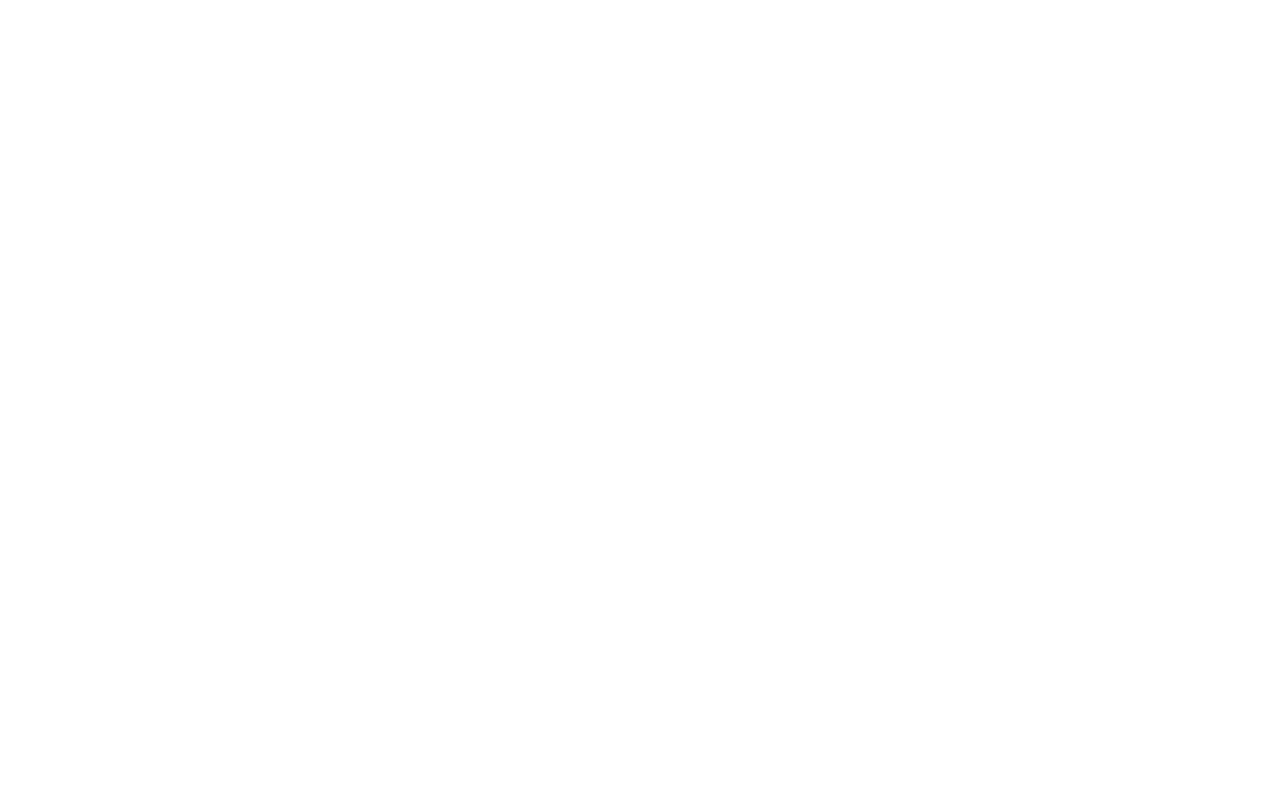
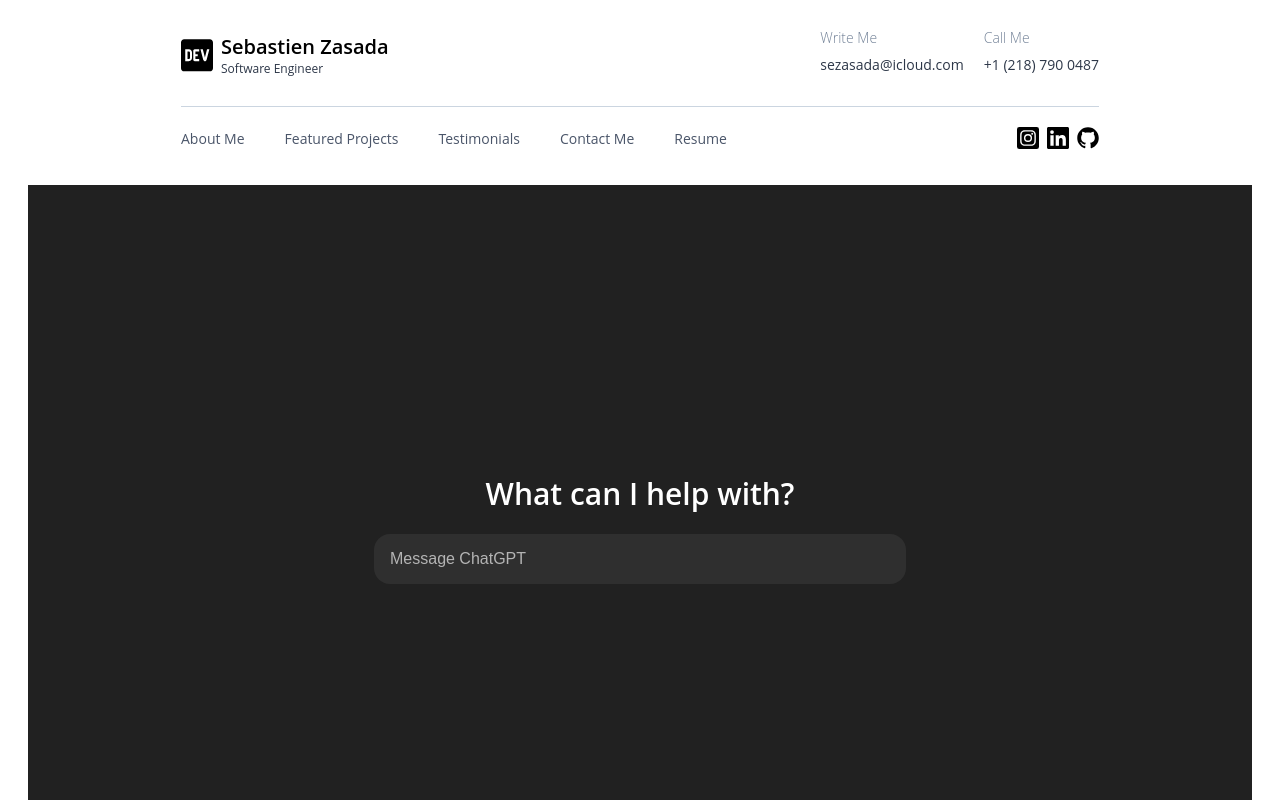
Before and after one commit to sezasada/portfolio-v2, a React (Create React App) app: page /chatbot in a window 1280 px wide. Before the commit this address had no page. Built offline with nearby package versions, Linux system fonts and the light colour scheme.

Commit message:
created new chatbot page

```diff
--- a/src/App.js
+++ b/src/App.js
@@ -1,4 +1,5 @@
 import Homepage from "./pages/homepage/homepage";
+import Chatpage from "./pages/chatpage/chatpage";
 import { BrowserRouter, Routes, Route } from "react-router-dom";
 import { IntlProvider } from "react-intl";
 import enMessages from "./translations/en.json";
@@ -14,6 +15,9 @@ function App() {
         <Routes>
           <Route path="/" element={<Homepage />} />
         </Routes>
+        <Routes>
+          <Route path="/chatbot" element={<Chatpage />} />
+        </Routes>
       </IntlProvider>
     </BrowserRouter>
   );
--- /dev/null
+++ b/src/components/ChatBot/ChatBot.js
@@ -0,0 +1,45 @@
+import React, { useState } from "react";
+import { FormattedMessage } from "react-intl";
+
+import css from "./ChatBot.module.css";
+
+const ChatBot = () => {
+  const [inputValue, setInputValue] = useState("");
+  const [placeholder, setPlaceholder] = useState("Message ChatGPT");
+
+  const handleInputChange = (event) => {
+    setInputValue(event.target.value);
+  };
+  const handleInputFocus = () => {
+    setPlaceholder("");
+  };
+
+  const handleInputBlur = () => {
+    if (!inputValue) {
+      setPlaceholder("Message ChatGPT");
+    }
+  };
+
+  return (
+    <div className={css.containerStyles}>
+      <div className={css.wrapperStyles}>
+        <div className={css.headerStyles}>
+          <FormattedMessage id="ChatBot.title" />
+        </div>
+        <div className={css.inputStyles}>
+          <input
+            type="text"
+            placeholder={placeholder}
+            className={css.textBoxStyles}
+            value={inputValue}
+            onChange={handleInputChange}
+            onFocus={handleInputFocus}
+            onBlur={handleInputBlur}
+          />
+        </div>
+      </div>
+    </div>
+  );
+};
+
+export default ChatBot;
--- /dev/null
+++ b/src/components/ChatBot/ChatBot.module.css
@@ -0,0 +1,55 @@
+@import "../../index.css";
+
+.containerStyles {
+  display: block;
+  background-color: var(--gray-1000);
+  padding-top: var(--s-14);
+  height: 100%;
+
+  @media (min-width: 768px) {
+    display: flex;
+    flex-direction: column;
+    justify-content: flex-start;
+    padding-top: var(--s-72);
+  }
+}
+
+.headerStyles {
+  display: flex;
+  justify-content: center;
+  width: 100%;
+  color: var(--white);
+  font-family: var(--font-base);
+  font-size: var(--text-3xl);
+  font-weight: 600;
+}
+
+.textBoxStyles {
+  width: 100%;
+  max-width: 500px;
+  margin: 20px auto;
+  padding: var(--s-4);
+  font-size: var(--text-base);
+  border-radius: var(--s-4);
+  border: none;
+  background-color: var(--gray-1100);
+  color: var(--white-200);
+}
+
+.textBoxStyles::placeholder {
+  color: var(--white-100);
+  border: none;
+}
+
+.textBoxStyles:focus {
+  border: none;
+  outline: none;
+  box-shadow: none;
+}
+
+.inputStyles {
+  display: flex;
+  justify-content: center;
+  border: none;
+  width: 100%;
+}
--- a/src/index.css
+++ b/src/index.css
@@ -8,9 +8,12 @@
   /* Colors */
   --black: #000;
   --white: #fff;
+  --white-100: #b4b4b4;
+  --white-200: #f7fafc;
 
   --beige: #e1ddd5;
   --hunter: #233933;
+
 
   --gray-100: #f7fafc;
   --gray-200: #edf2f7;
@@ -21,6 +24,8 @@
   --gray-700: #4a5569;
   --gray-800: #2d3748;
   --gray-900: #1a202c;
+  --gray-1000: #212121;
+  --gray-1100: #2f2f2f;
 
   --red-100: #f59a89;
   --red-300: #ffe9e5;
--- /dev/null
+++ b/src/pages/chatpage/chatpage.js
@@ -0,0 +1,27 @@
+import React from "react";
+import ChatBot from "../../components/ChatBot/ChatBot";
+import Navbar from "../../components/Navbar/Navbar";
+import MobileNavbar from "../../components/Navbar/MobileNavbar";
+import css from "./chatpage.module.css";
+
+const ChatPage = () => {
+  return (
+    <div className={css.pageStyles}>
+      <div className={css.mobileStyles}>
+        <MobileNavbar />
+      </div>
+      <div className={css.pageWrapper}>
+        <div className={css.navbarWrapper}>
+          <div className={css.desktopStyles}>
+            <Navbar />
+          </div>
+        </div>
+        <div className={css.chatWrapper}>
+          <ChatBot />
+        </div>
+      </div>
+    </div>
+  );
+};
+
+export default ChatPage;
--- /dev/null
+++ b/src/pages/chatpage/chatpage.module.css
@@ -0,0 +1,53 @@
+@import "../../index.css";
+
+.pageStyles {
+  height: 100vh;
+  display: flex;
+  flex-direction: column;
+}
+
+.pageWrapper {
+  flex: 1;
+  display: flex;
+  flex-direction: column;
+  margin-left: 0;
+  margin-right: 0;
+
+  @media (min-width: 768px) {
+    margin-left: var(--s-7);
+    margin-right: var(--s-7);
+  }
+}
+
+.navbarWrapper {
+  display: flex;
+  justify-content: center;
+  align-items: center;
+}
+
+.desktopStyles {
+  display: none;
+
+  @media (min-width: 1024px) {
+    display: flex;
+    justify-content: center;
+    width: 100%;
+  }
+}
+
+.mobileStyles {
+  display: block;
+  width: 100%;
+  box-shadow: 0 20px 20px -20px rgba(0, 0, 0, 0.05);
+
+  @media (min-width: 1024px) {
+    display: none;
+  }
+}
+
+.chatWrapper {
+  flex: 1;
+  display: flex;
+  flex-direction: column;
+  min-height: 0;
+}
--- a/src/translations/en.json
+++ b/src/translations/en.json
@@ -10,6 +10,8 @@
   "AboutMe.sectionCopyFour": "Writing Clean Code",
   "AboutMe.sectionCopyFive": "Organization",
   "AboutMe.portfolioButton": "Portfolio",
+  "ChatBot.title": "What can I help with?",
+  "ChatBot.placeholder": "Message ChatGPT",
   "ContactMe.title": "Let's Get In Touch",
   "ContactMe.subtitle": "Contact me in any convenient way to discuss how I can provide value to your business",
   "ContactMe.writeMe": "WRITE ME -",
```
